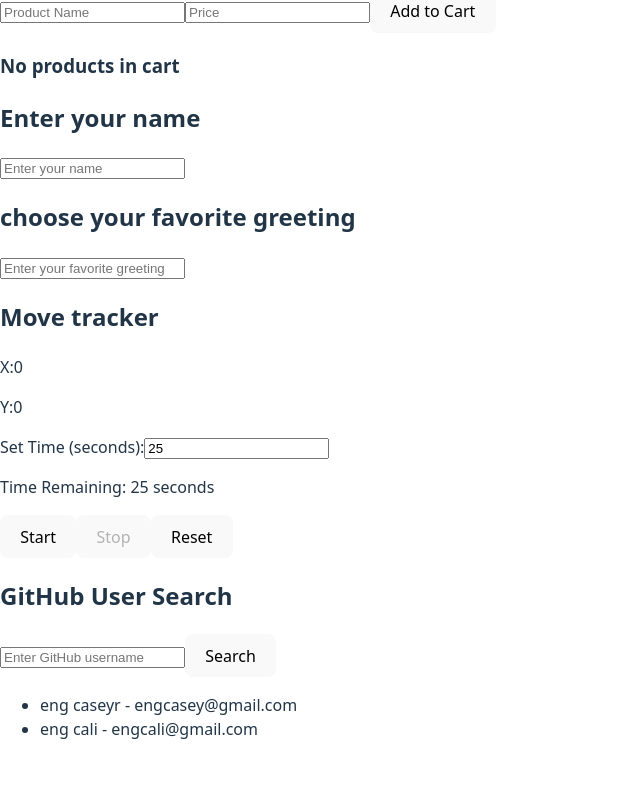
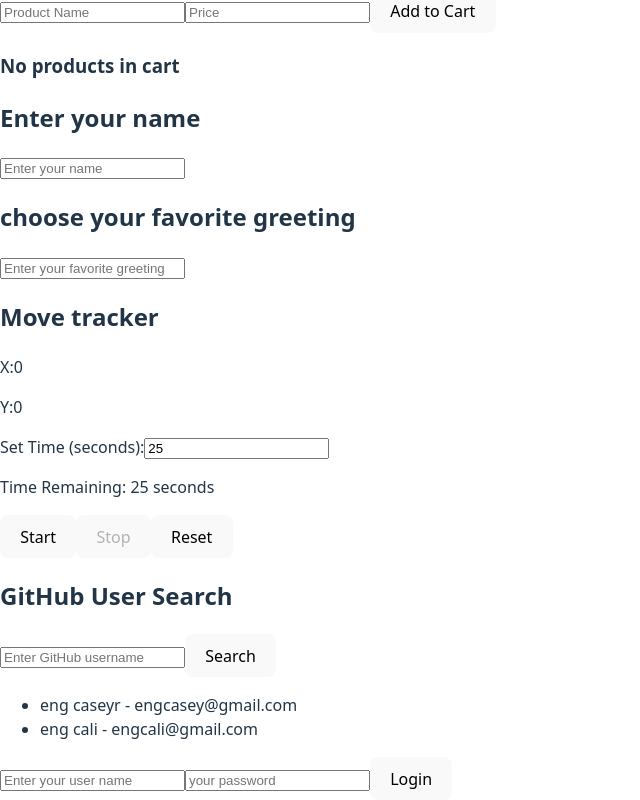
Before and after one commit to Ahmedkaafi7/React-Course, a React (Vite) app: page / in a window 1280 px wide. Shown: the part 675-1475 px from the top of the page, without its empty margins (0-640 px from the left). Before the commit the page ends 1432 px from the top, so only its background shows below. Built offline with nearby package versions, Linux system fonts and the light colour scheme.

Commit message:
UserFormEx11

```diff
--- a/src/App.jsx
+++ b/src/App.jsx
@@ -9,6 +9,7 @@ import MouseTrack from "./MouseTrack7";
 import CutdownTimer from "./CutdownTimer8";
 import FetchData from "./FetchApi9";
 import UserList from "./UserList10";
+import LogginForm from "./LoginForm11";
 
 
 function App() {
@@ -48,6 +49,7 @@ function App() {
     < CutdownTimer />
     < FetchData />
     < UserList />
+    < LogginForm />
 
      </>
 
--- /dev/null
+++ b/src/LoginForm11.jsx
@@ -0,0 +1,56 @@
+import { useState } from "react"
+const LogginForm = () =>  {
+const [isLoggedIn, setIsLoggedIn] = useState(false)
+const [username , setUsername] = useState ("")
+const [password , setPassword] = useState ('')
+
+
+const handleUsernameChange = (e) => setUsername(e.target.value);
+const handlePasswordChange = (e) => setPassword(e.target.value);
+
+
+    return (
+        <div>
+            <form
+                onSubmit={e => {
+                    e.preventDefault();
+                    setIsLoggedIn(true);
+                }}
+            >
+                <input
+                    type="text"
+                    onChange={handleUsernameChange}
+                    placeholder="Enter your user name"
+                    required
+                    value={username}
+                />
+                <input
+                    type="password"
+                    onChange={handlePasswordChange}
+                    placeholder="your password"
+                    required
+                    value={password || ""}
+                />
+                {!isLoggedIn && (
+                    <button type="submit">Login</button>
+                )}
+                {isLoggedIn && (
+                    <>
+                        <p>Welcome, {username}!</p>
+                        <button
+                            type="button"
+                            onClick={() => {
+                                setIsLoggedIn(false);
+                                setUsername("");
+                                setPassword("");
+                            }}
+                        >
+                            Logout
+                        </button>
+                    </>
+                )}
+            </form>
+        </div>
+    )
+}
+export default LogginForm
```
